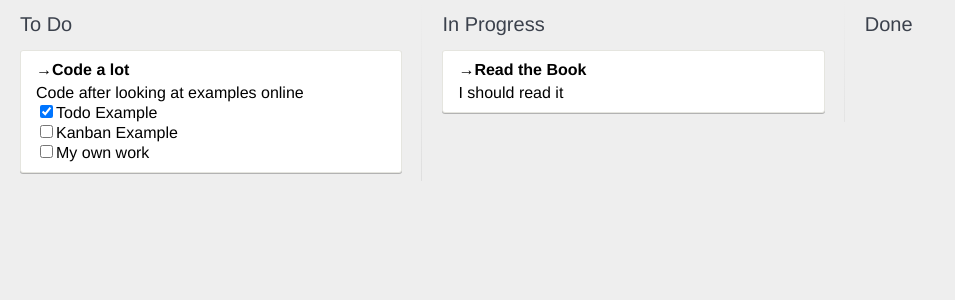
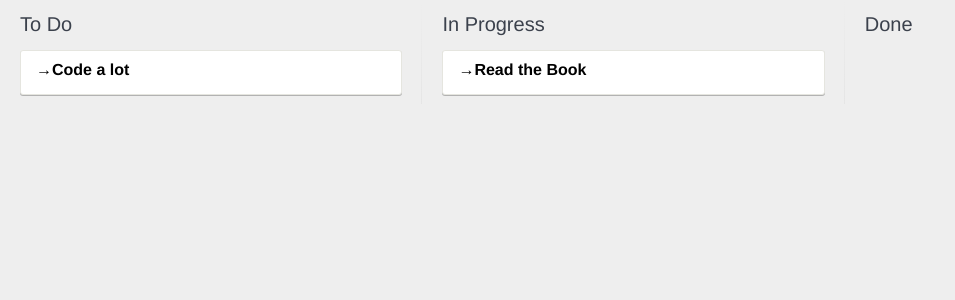
Before and after one commit to megancoyle/react-kanban, a React app: page / in a window 1280 px wide. Shown: the top 300 px of the page, without its empty margins (0-955 px from the left). Built offline with nearby package versions, Linux system fonts and the light colour scheme.

Commit message:
Add ability to toggle details

```diff
--- a/app/Card/index.js
+++ b/app/Card/index.js
@@ -2,14 +2,29 @@
 import CheckList from '../CheckList';
 
 class Card extends Component {
+  constructor() {
+    super(...arguments);
+    this.state = {
+      showDetails: false
+    };
+  }
+
   render() {
+    let cardDetails;
+      if (this.state.showDetails) {
+        cardDetails = (
+          <div className="card_details">
+            {this.props.description}
+            <CheckList cardId={this.props.id} tasks={this.props.tasks} />
+          </div>
+        );
+      };
     return (
       <div className="card">
-        <div className="card_title">{this.props.title}</div>
-        <div className="card_details">
-          {this.props.description}
-          <CheckList cardId={this.props.id} tasks={this.props.tasks} />
-        </div>
+        <div className="card_title" onClick={
+          ()=>this.setState({showDetails: !this.state.showDetails})
+        }>{this.props.title}</div>
+        {cardDetails}
        </div>
     );
   }
```
